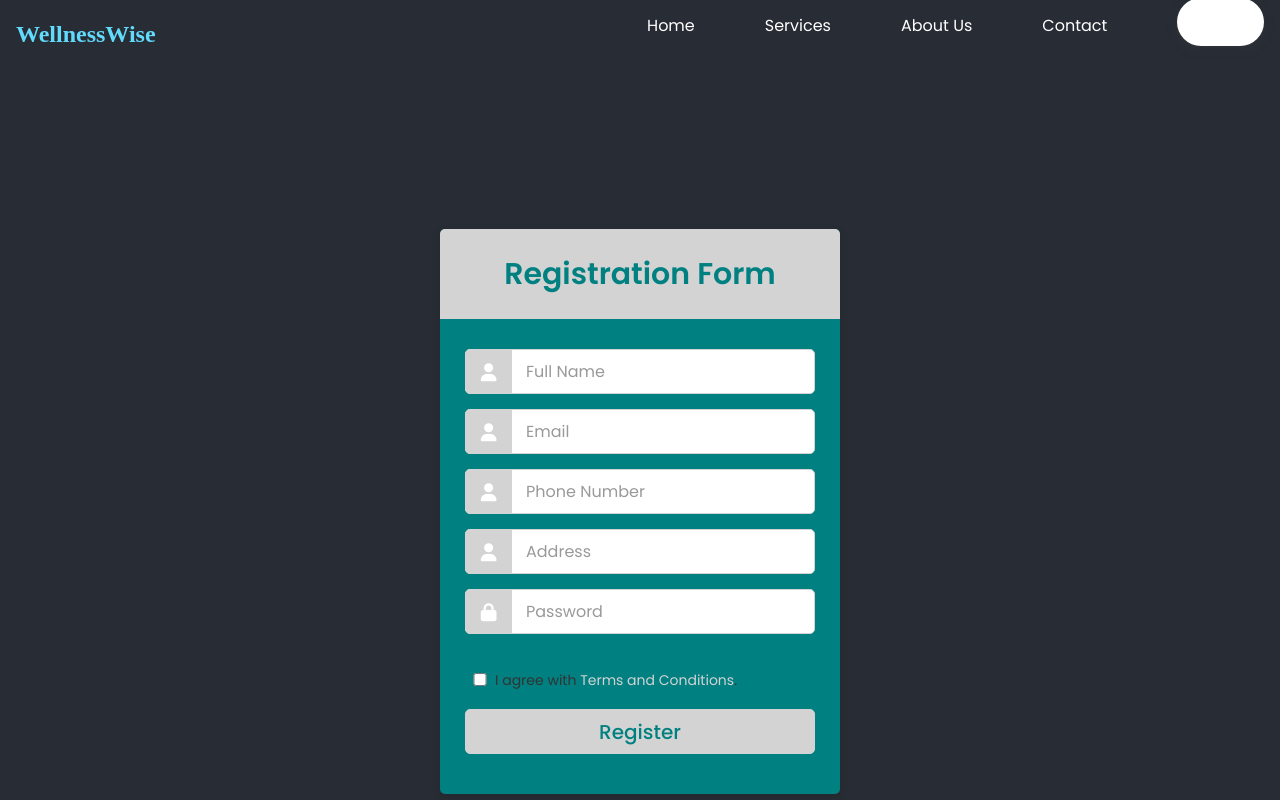
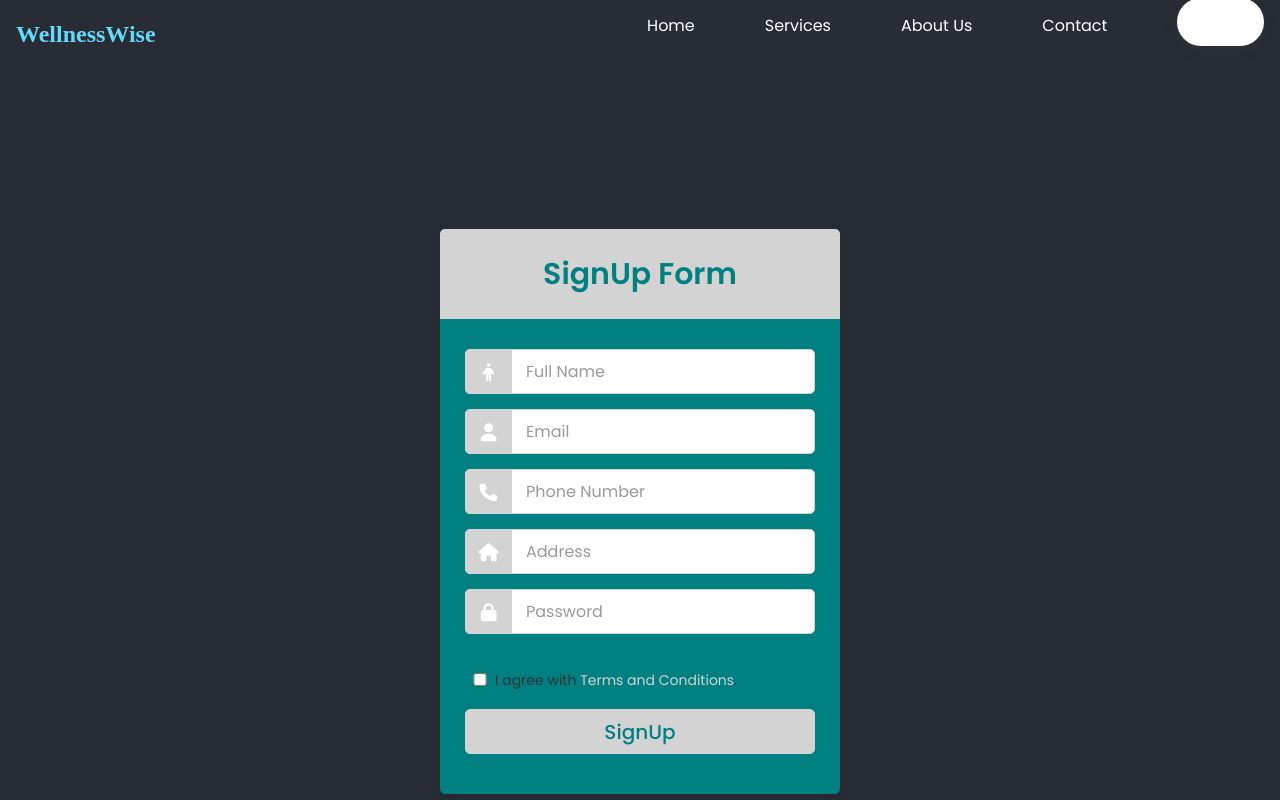
Before and after one commit to Mehar-Aziz/WellnessWise, a React (Create React App) app in the folder wellnesswise-frontend/: page /register in a window 1280 px wide. Shown: the top 800 px of the page. Built offline with nearby package versions, Linux system fonts and the light colour scheme; a web font is replaced by a local one.

Commit message:
Update icons

```diff
--- a/wellnesswise-frontend/src/components/Registration.js
+++ b/wellnesswise-frontend/src/components/Registration.js
@@ -32,10 +32,10 @@ const Registration = () => {
   return (
     <div className="container">
       <div className="wrapper">
-        <div className="title"><span>Registration Form</span></div>
+        <div className="title"><span>SignUp Form</span></div>
         <form onSubmit={handleSubmit}>
         <div className="row">
-            <i className="fas fa-user"></i>
+            <i className="fas fa-person"></i>
             <input
               type="text"
               placeholder="Full Name"
@@ -55,7 +55,7 @@ const Registration = () => {
             />
           </div>
           <div className="row">
-            <i className="fas fa-user"></i>
+            <i className="fas fa-phone"></i>
             <input
               type="number"
               placeholder="Phone Number"
@@ -65,7 +65,7 @@ const Registration = () => {
             />
           </div>
           <div className="row">
-            <i className="fas fa-user"></i>
+            <i className="fas fa-home"></i>
             <input
               type="text"
               placeholder="Address"
@@ -91,7 +91,7 @@ const Registration = () => {
   </label>
 </div>
 <div className="row button">
-            <input type="submit" value="Register" />
+            <input type="submit" value="SignUp" />
           </div>
 
         </form>
```
